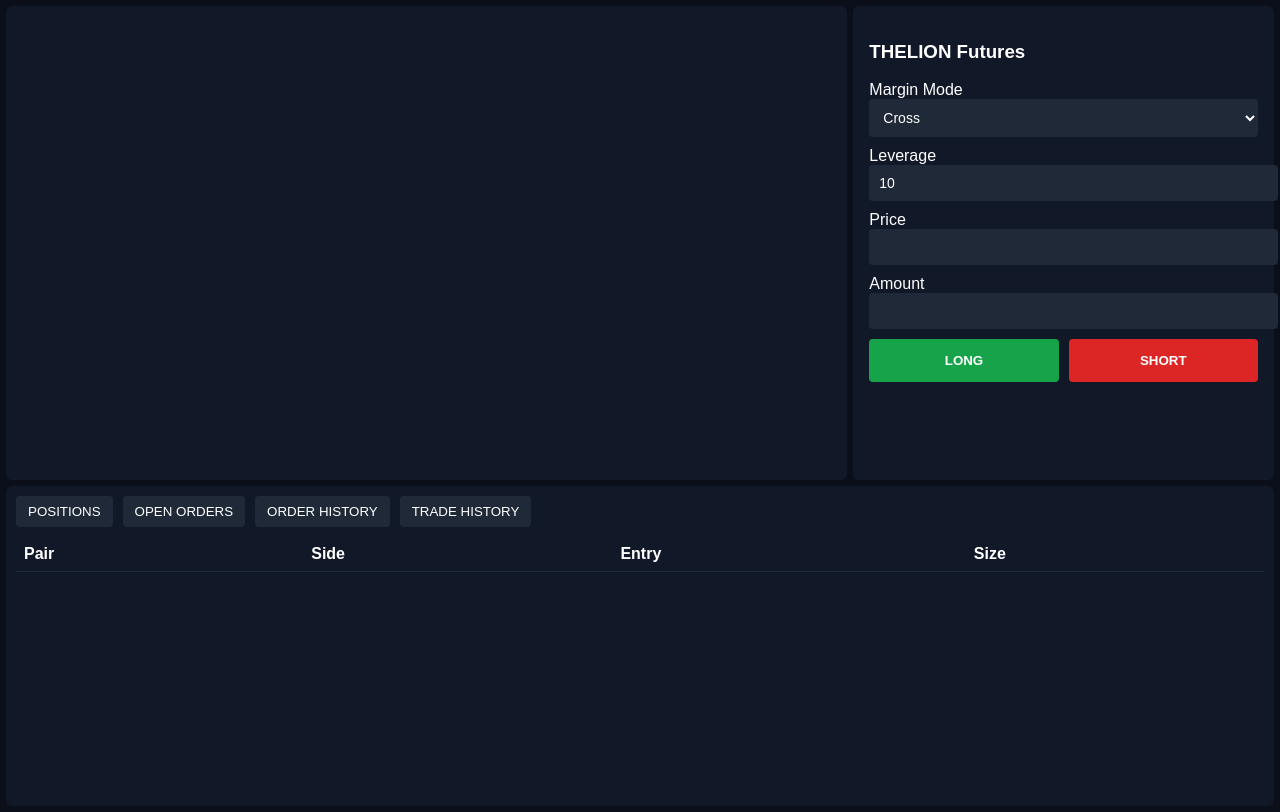
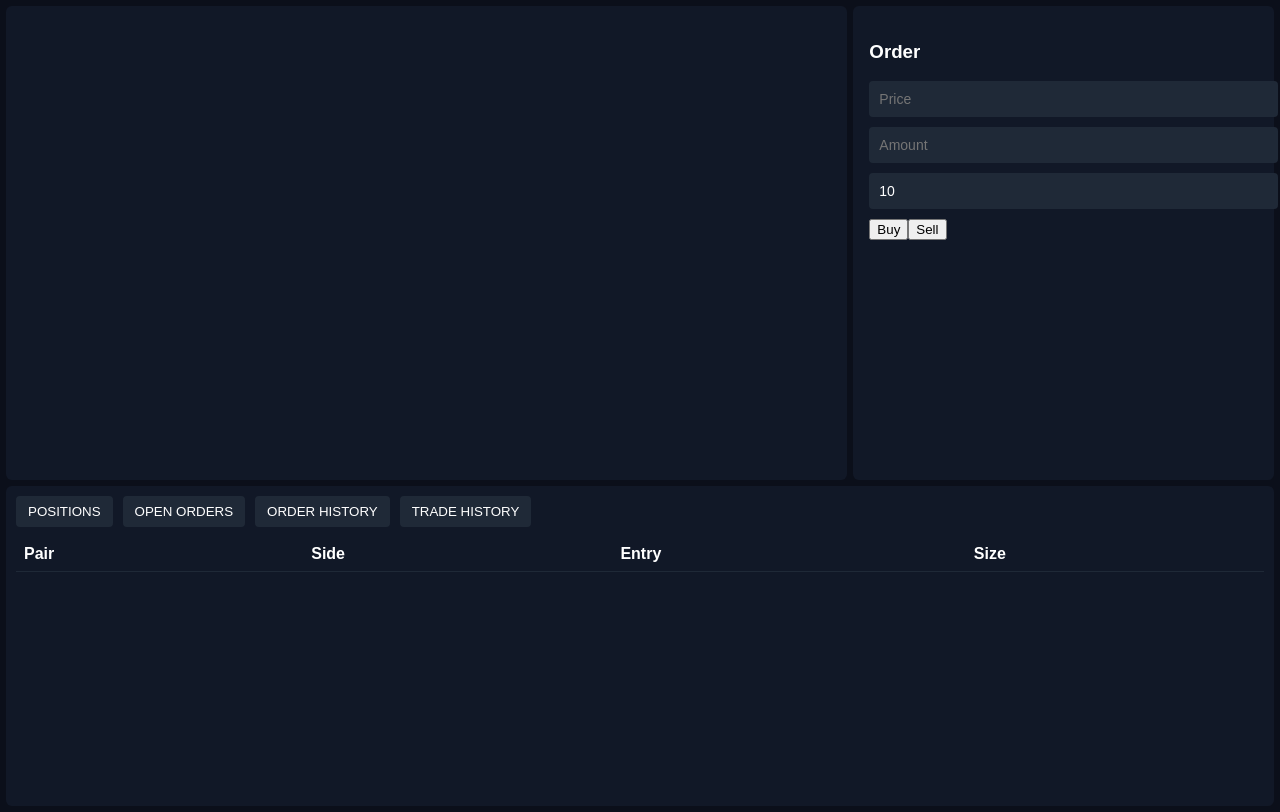
Before and after one commit to BlesUstetu/THELION-Futures, a React (Vite) app: page / in a window 1280 px wide. Built offline with nearby package versions, Linux system fonts and the light colour scheme.

Commit message:
Update OrderPanel.jsx

```diff
--- a/src/components/OrderPanel.jsx
+++ b/src/components/OrderPanel.jsx
@@ -3,7 +3,7 @@
 
 export default function OrderPanel(){
 
-const { placeOrder } = useContext(TradingContext)
+  const {placeOrder}=useContext(TradingContext)
 
   const [price,setPrice]=useState("")
   const [amount,setAmount]=useState("")
@@ -11,27 +11,20 @@
 
   function submit(side){
 
-const order={
+    if(!price||!amount) return
 
-id:Date.now(),
+    placeOrder({
 
       pair:"BTCUSDT",
+      side:side,
+      price:price,
+      amount:amount,
+      leverage:leverage
 
-side:side,
+    })
 
-price:price,
-
-amount:amount,
-
-leverage:leverage,
-
-status:"OPEN",
-
-time:new Date().toLocaleTimeString()
-
-}
-
-placeOrder(order)
+    setPrice("")
+    setAmount("")
 
   }
 
@@ -39,47 +32,39 @@
 
     <div className="order-panel">
 
-<h3>THELION Futures</h3>
-
-<label>Margin Mode</label>
-
-<select>
-<option>Cross</option>
-<option>Isolated</option>
-</select>
-
-<label>Leverage</label>
+      <h3>Order</h3>
 
       <input
-value={leverage}
-onChange={(e)=>setLeverage(e.target.value)}
+      placeholder="Price"
+      value={price}
+      onChange={e=>setPrice(e.target.value)}
       />
 
-<label>Price</label>
+      <input
+      placeholder="Amount"
+      value={amount}
+      onChange={e=>setAmount(e.target.value)}
+      />
 
       <input
-value={price}
-onChange={(e)=>setPrice(e.target.value)}
+      placeholder="Leverage"
+      value={leverage}
+      onChange={e=>setLeverage(e.target.value)}
       />
 
-<label>Amount</label>
-
-<input
-value={amount}
-onChange={(e)=>setAmount(e.target.value)}
-/>
-
-<div className="order-buttons">
-
-<button className="long" onClick={()=>submit("LONG")}>
-LONG
+      <button
+      className="buy"
+      onClick={()=>submit("BUY")}
+      >
+      Buy
       </button>
 
-<button className="short" onClick={()=>submit("SHORT")}>
-SHORT
+      <button
+      className="sell"
+      onClick={()=>submit("SELL")}
+      >
+      Sell
       </button>
-
-</div>
 
     </div>
 
```
Lines whose indentation alone changed are shown as unchanged.
